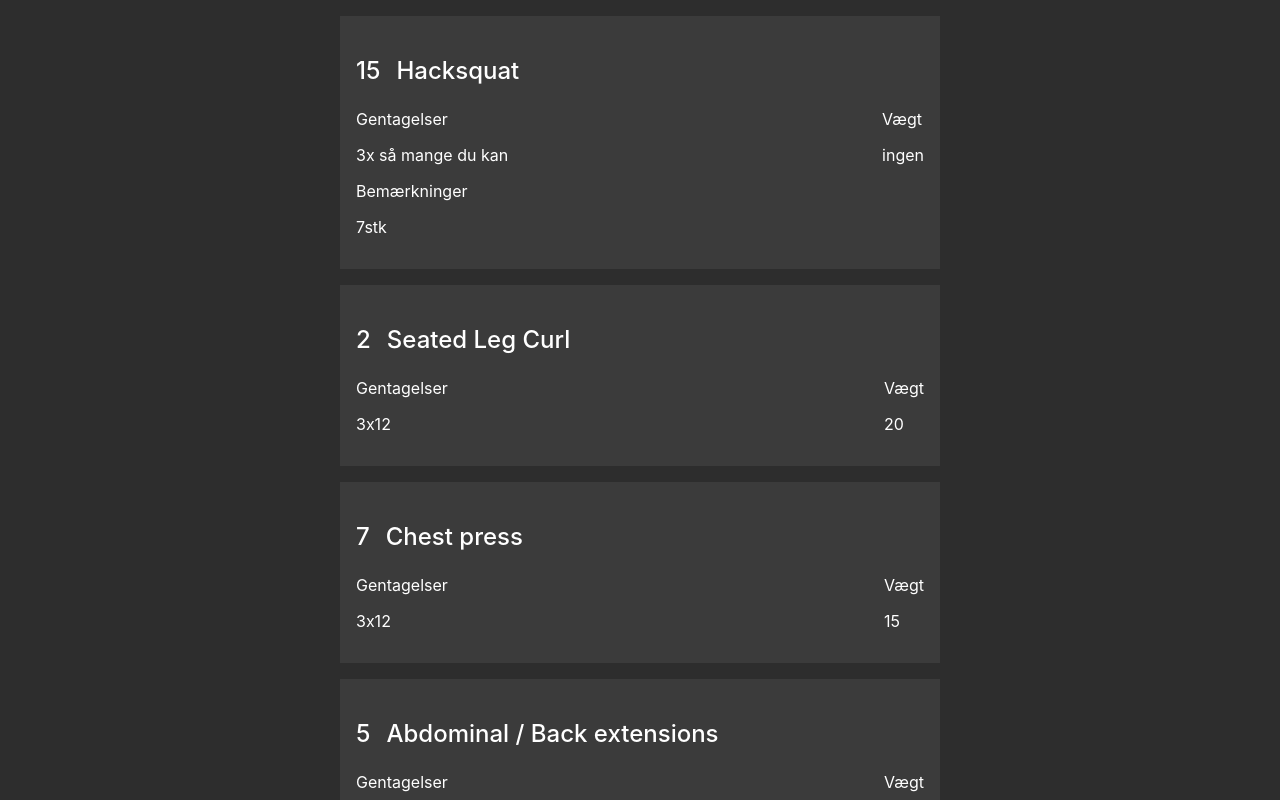
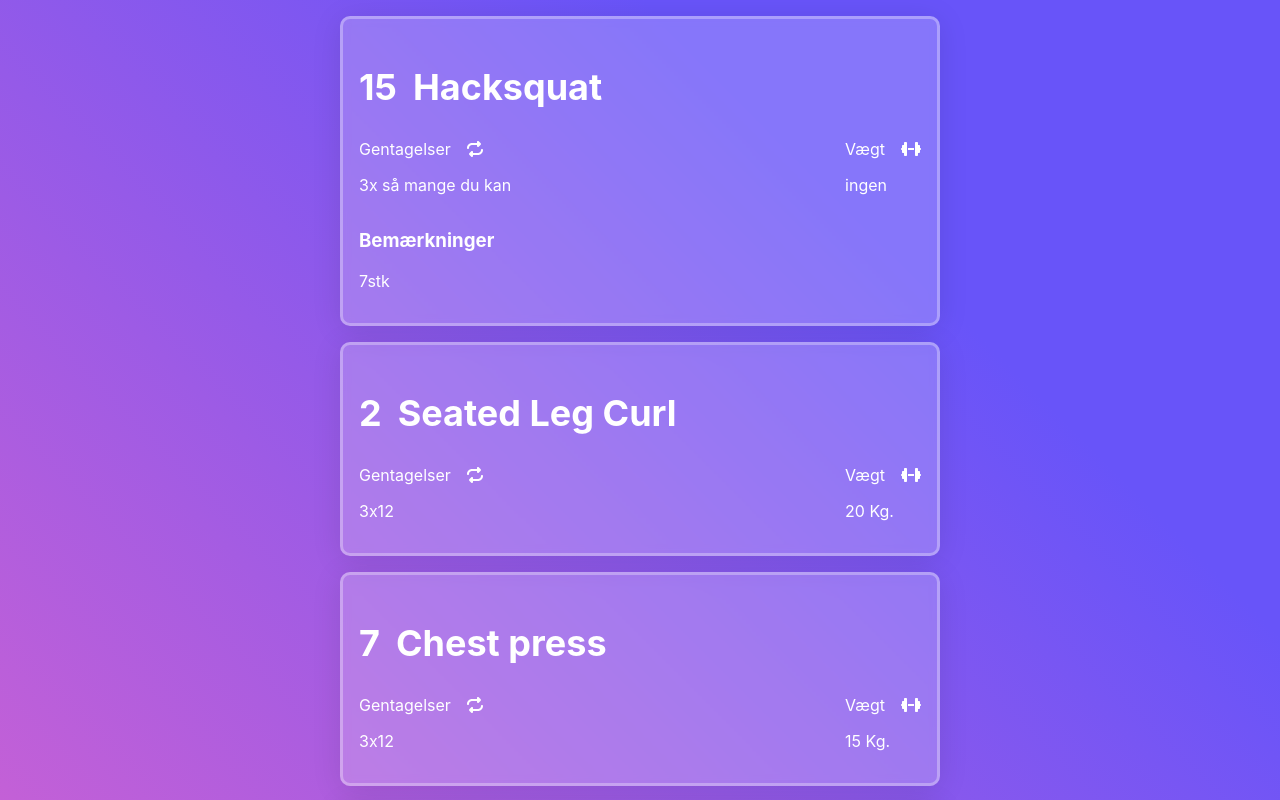
Before and after one commit to LolerSwager/fitness_app, a React (Create React App) app: page / in a window 1280 px wide. Both pictures are taken after a click on the button "Load Demo Data". Shown: the top 800 px of the page. Built offline with nearby package versions, Linux system fonts and the light colour scheme.

Commit message:
glass efect and component split

```diff
--- a/package.json
+++ b/package.json
@@ -3,6 +3,9 @@
   "version": "0.1.0",
   "private": true,
   "dependencies": {
+    "@fortawesome/fontawesome-svg-core": "^6.6.0",
+    "@fortawesome/free-solid-svg-icons": "^6.6.0",
+    "@fortawesome/react-fontawesome": "^0.2.2",
     "@testing-library/jest-dom": "^5.17.0",
     "@testing-library/react": "^13.4.0",
     "@testing-library/user-event": "^13.5.0",
--- a/src/App.js
+++ b/src/App.js
@@ -29,7 +29,8 @@ const StyledMain = styled.main`
     flex-direction: column;
     min-height: 100vh;
     width: 100%;
-    background-color: #2d2d2d;
+    background: linear-gradient(45deg, rgb(255, 104, 192) 11.1%, rgb(104, 84, 249) 81.3%);
+    //background-color: #2d2d2d;
 `
 
 export default App
--- /dev/null
+++ b/src/Components/PlanCard.jsx
@@ -0,0 +1,76 @@
+import styled from "styled-components"
+import { faDumbbell, faRepeat } from "@fortawesome/free-solid-svg-icons"
+import { FontAwesomeIcon } from "@fortawesome/react-fontawesome"
+
+const PlanCard = ({ data }) => {
+    return (
+        <StyledCard>
+            {data && data.machineNr ? (
+                <StyledListHeader>
+                    <h2>{data.machineNr}</h2>
+                    <h2>{data.exerciseName}</h2>
+                </StyledListHeader>
+            ) : (
+                <StyledListHeader>
+                    <p>Fri</p>
+                    <p>{data.exerciseName}</p>
+                </StyledListHeader>
+            )}
+            <StyledContent>
+                <span>
+                    <label>
+                        Gentagelser
+                        <FontAwesomeIcon icon={faRepeat} />
+                    </label>
+                    <p>{data.repetitions}</p>
+                </span>
+                <span>
+                    <label>
+                        Vægt
+                        <FontAwesomeIcon icon={faDumbbell} />
+                    </label>
+                    {data && data.weight ? <p>{data.weight} Kg.</p> : <p>ingen</p>}
+                </span>
+            </StyledContent>
+            {data && data.remarks ? (
+                <span>
+                    <h3>Bemærkninger</h3>
+                    <p>{data.remarks}</p>
+                </span>
+            ) : (
+                <></>
+            )}
+        </StyledCard>
+    )
+}
+
+const StyledCard = styled.div`
+    background: rgba(255, 255, 255, 0.2);
+    border-radius: 16px;
+    box-shadow: 0 4px 30px rgba(0, 0, 0, 0.1);
+    backdrop-filter: blur(4.9px);
+    -webkit-backdrop-filter: blur(4.9px);
+    border: 0.2rem solid rgba(255, 255, 255, 0.3);
+
+    padding: 1rem;
+    border-radius: 10px;
+    label {
+        display: flex;
+        align-items: center;
+        gap: 1rem;
+    }
+`
+
+const StyledListHeader = styled.div`
+    display: flex;
+    gap: 1rem;
+    font-size: 1.5rem;
+    font-weight: 500;
+`
+
+const StyledContent = styled.div`
+    display: flex;
+    justify-content: space-between;
+`
+
+export default PlanCard
--- a/src/Pages/index.jsx
+++ b/src/Pages/index.jsx
@@ -1,45 +1,13 @@
 import styled from "styled-components"
+import PlanCard from "../Components/PlanCard"
 
 const Home = ({ plan }) => {
     return (
         <StyledHome>
             {plan && plan.length > 0 ? (
-                plan.map((item) => (
-                    <StyledCard key={item.id}>
-                        {item && item.machineNr ? (
-                            <StyledListHeader>
-                                <p>{item.machineNr}</p>
-                                <p>{item.exerciseName}</p>
-                            </StyledListHeader>
-                        ) : (
-                            <StyledListHeader>
-                                <p>Fri</p>
-                                <p>{item.exerciseName}</p>
-                            </StyledListHeader>
-                        )}
-
-                        <StyledContent>
-                            <span>
-                                <label>Gentagelser</label>
-                                <p>{item.repetitions}</p>
-                            </span>
-                            <span>
-                                <label>Vægt</label>
-                                {item && item.weight ? <p>{item.weight}</p> : <p>ingen</p>}
-                            </span>
-                        </StyledContent>
-                        {item && item.remarks ? (
-                            <span>
-                                <label>Bemærkninger</label>
-                                <p>{item.remarks}</p>
-                            </span>
-                        ) : (
-                            <></>
-                        )}
-                    </StyledCard>
-                ))
+                plan.map((item) => <PlanCard data={item} key={item.id} />)
             ) : (
-                <StyledCard>der er ikke nogle trænings plan</StyledCard>
+                <p>der er ikke nogle trænings plan</p>
             )}
         </StyledHome>
     )
@@ -59,21 +27,4 @@ const StyledHome = styled.div`
     }
 `
 
-const StyledCard = styled.div`
-    background-color: #3b3b3b;
-    padding: 1rem;
-`
-
-const StyledListHeader = styled.div`
-    display: flex;
-    gap: 1rem;
-    font-size: 1.5rem;
-    font-weight: 500;
-`
-
-const StyledContent = styled.div`
-    display: flex;
-    justify-content: space-between;
-`
-
 export default Home
```
Also changed, not shown: 1 other file (tests, documents, lock files or other folders).
